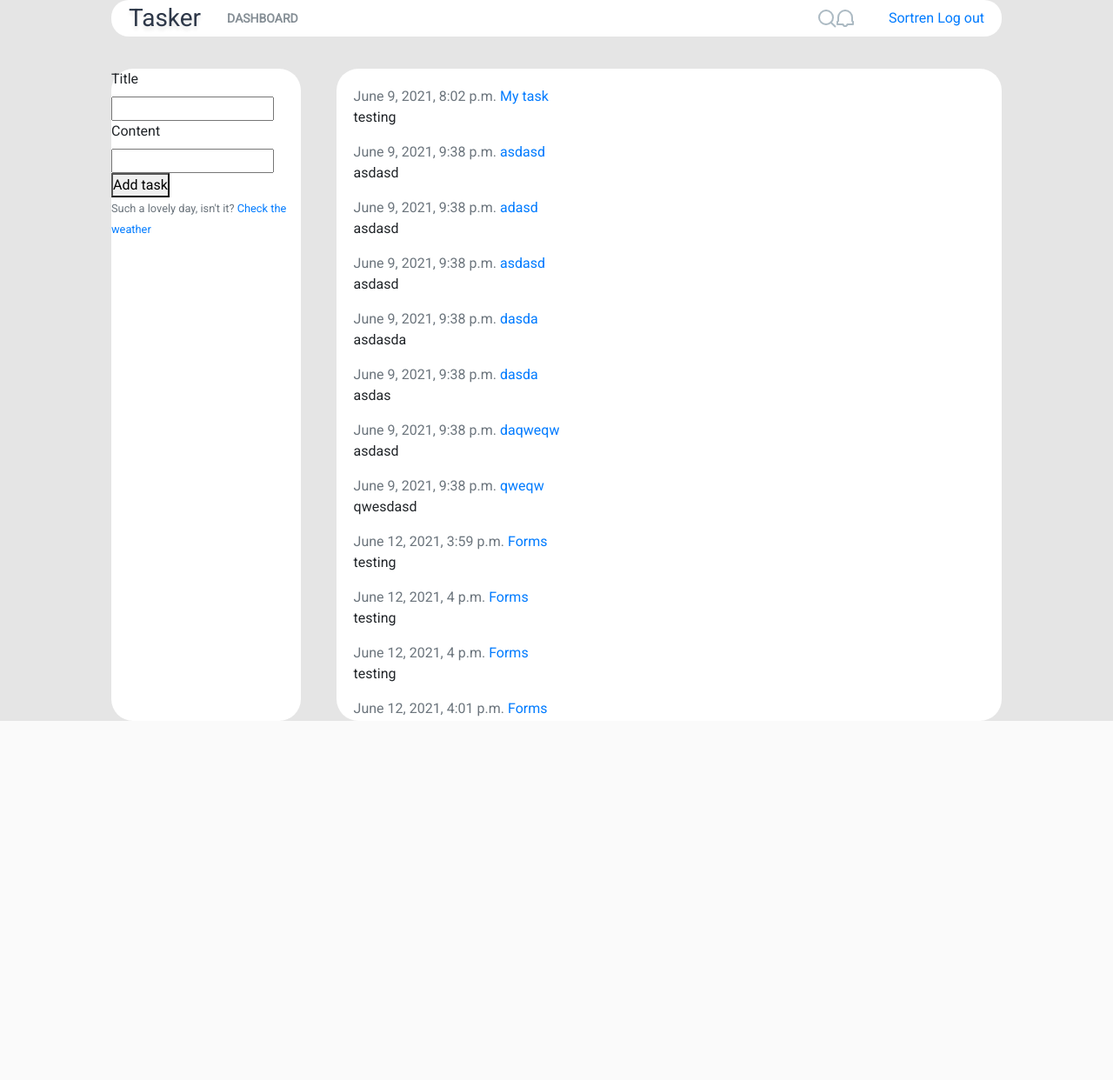
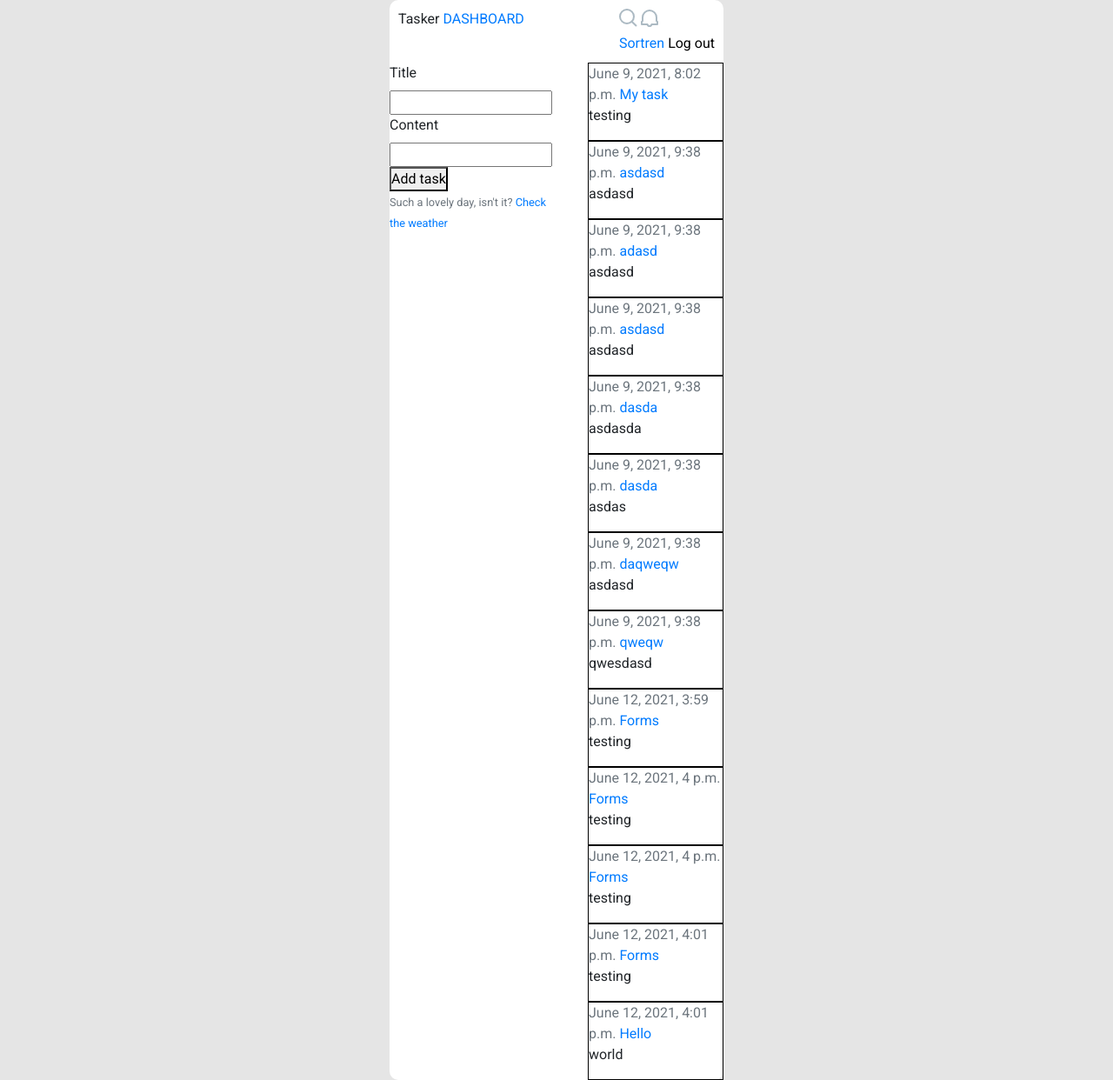
Before and after one commit to Sortren/Django-Tasker, a Django app: page / in a window 1280 px wide. Shown: the whole page at 87% size. Before the commit the page ends 829 px from the top, so only its background shows below. Run offline with Django 3.2, Linux system fonts and the light colour scheme; a user stored in the database is signed in; data comes from the database, SQL or seed files in the repository; some libraries are stand-ins or nearby versions.

Commit message:
add new styles for 'to_do-home'

```diff
--- a/tasker/to_do/static/to_do/home.css
+++ b/tasker/to_do/static/to_do/home.css
@@ -16,63 +16,62 @@ main {
 .app {
   display: flex;
   flex-direction: column;
-  width: 80%;
+  width: 30%;
   margin: auto;
-  gap: 37px;
+  border-radius: 10px;
+  background-color: white;
 }
 
 .top-bar {
-  background-color: white;
-  border-radius: 20px;
   display: flex;
   justify-content: space-between;
-  align-items: center;
-  padding: 0 20px;
+  padding: 10px;
 }
 
-.left-part {
+.text {
   display: flex;
-  align-items: center;
-  gap: 30px;
+  flex-direction: column;
+  padding-top: 50px;
+  gap: 10px;
 }
 
-.app-name {
-  font-size: 28px;
-  color: #2d3748;
-  text-shadow: 0px 4px 4px rgba(0, 0, 0, 0.1);
+.welcome {
+  font-size: 36px;
 }
 
-.dashboard {
-  color: #868f96;
-  font-size: 14px;
-  font-weight: 600;
+.welcome a {
+  color: black;
+  text-decoration: none;
 }
 
-.right-part {
-  display: flex;
-  align-items: center;
+.incomplete {
+  font-size: 24px;
 }
 
-.hrefs {
-  margin-left: 40px;
+.logout {
+  text-decoration: none;
+  color: black;
 }
 
+/* -------------------------------- */
+.search-add {
+  display: flex;
+  justify-content: space-between;
+  padding: 30px 10px 20px 10px;
+}
+
+/* -------------------------------- */
 .struct {
   display: flex;
   gap: 41px;
-  height: 750px;
 }
 
-.left-box {
-  background-color: white;
-  border-radius: 25px;
-  flex: 0.3;
+.tasks-container {
+  display: flex;
+  flex-direction: column;
+  flex: 1;
 }
 
-.right-box {
-  background-color: white;
-  border-radius: 25px;
-  flex: 1;
-  padding: 20px 20px 0px 20px;
-  overflow-y: scroll;
+.task {
+  border: 1px solid black;
 }
```
